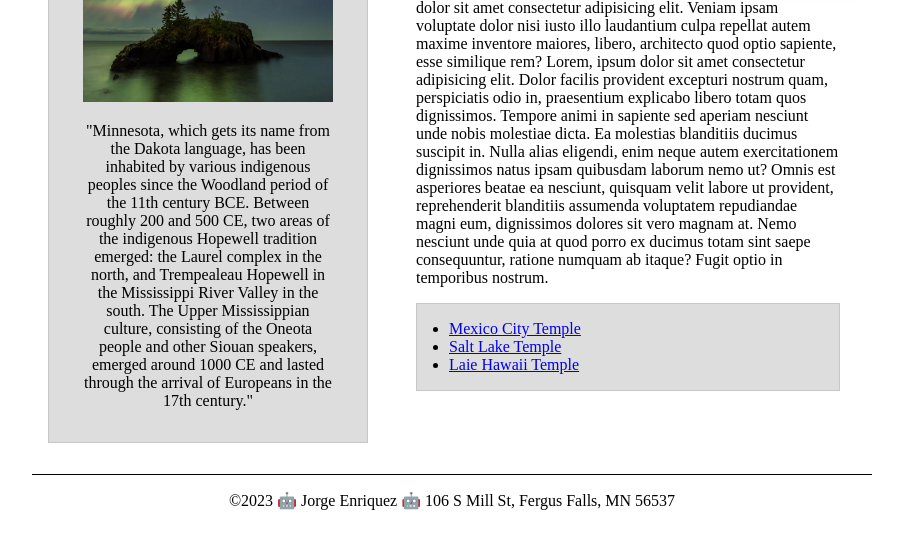
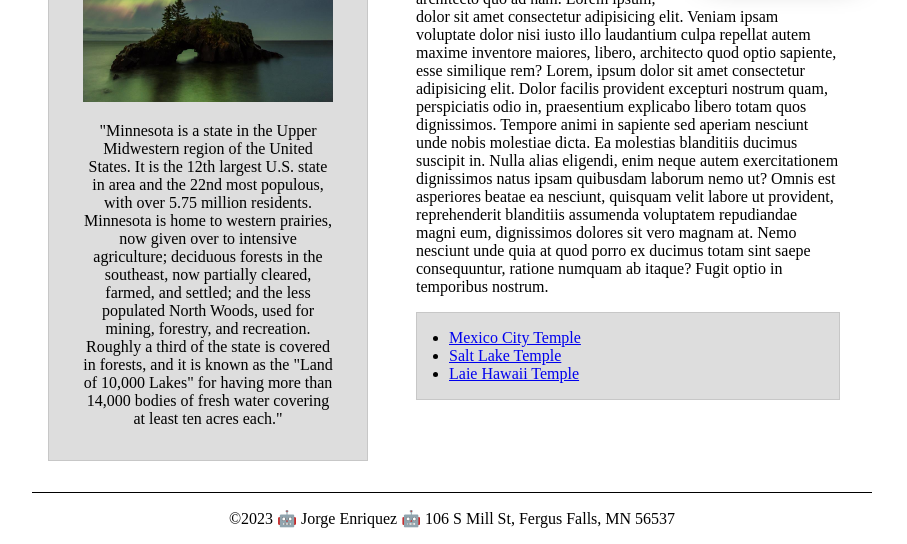
Before and after one commit to jenriquez88/wdd130, a plain HTML site: page index.html in a window 1280 px wide. Shown: the part 375-919 px from the top of the page, without its empty margins (188-1095 px from the left). Drawn offline with Linux system fonts and the light colour scheme.

Commit message:
minnesota

```diff
--- a/index.html
+++ b/index.html
@@ -32,7 +32,7 @@
             <aside class="box">
                 <h2>Minnesota, USA</h2>
                 <img src="images/state-image.jpg" alt="Minnesota picture">
-                <p> "Minnesota, which gets its name from the Dakota language, has been inhabited by various indigenous peoples since the Woodland period of the 11th century BCE. Between roughly 200 and 500 CE, two areas of the indigenous Hopewell tradition emerged: the Laurel complex in the north, and Trempealeau Hopewell in the Mississippi River Valley in the south. The Upper Mississippian culture, consisting of the Oneota people and other Siouan speakers, emerged around 1000 CE and lasted through the arrival of Europeans in the 17th century."  </p>
+                <p> "Minnesota is a state in the Upper Midwestern region of the United States. It is the 12th largest U.S. state in area and the 22nd most populous, with over 5.75 million residents. Minnesota is home to western prairies, now given over to intensive agriculture; deciduous forests in the southeast, now partially cleared, farmed, and settled; and the less populated North Woods, used for mining, forestry, and recreation. Roughly a third of the state is covered in forests, and it is known as the "Land of 10,000 Lakes" for having more than 14,000 bodies of fresh water covering at least ten acres each."  </p>
             </aside>
         </div>
         <footer>
```
